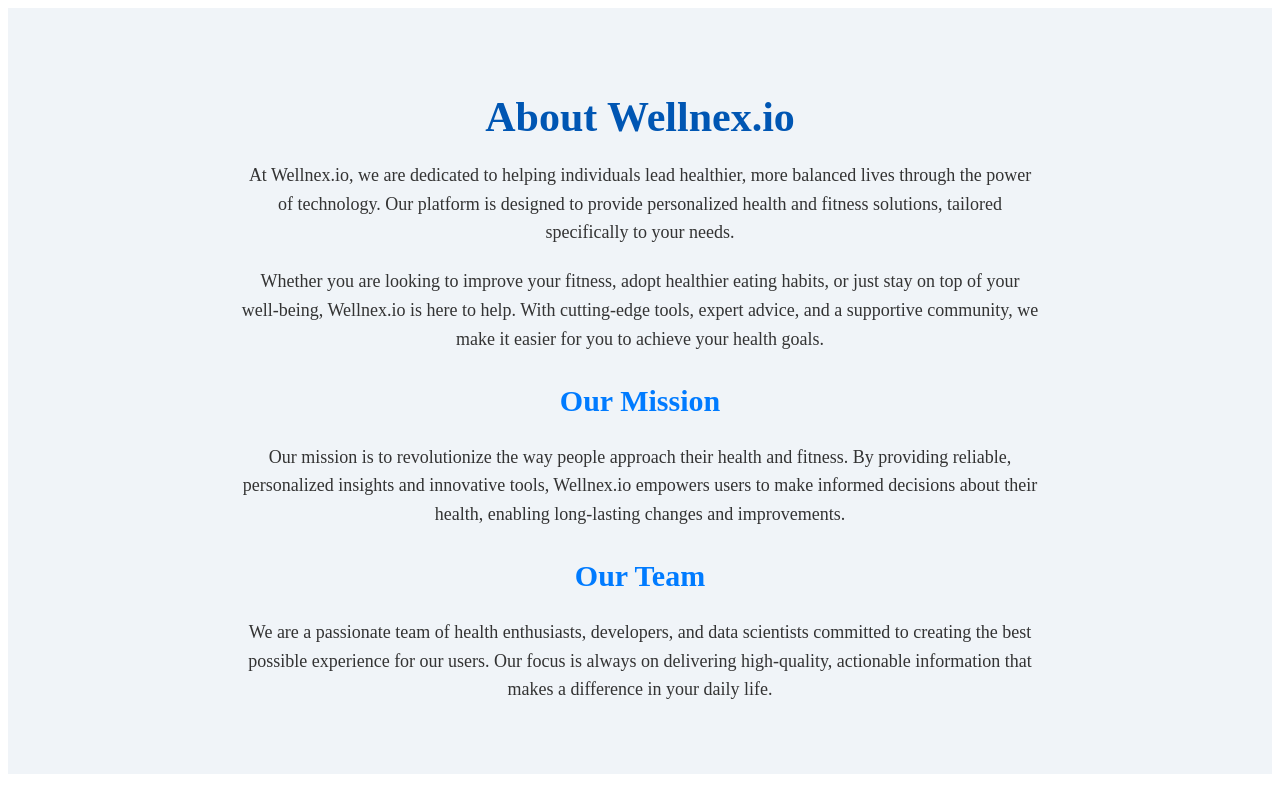
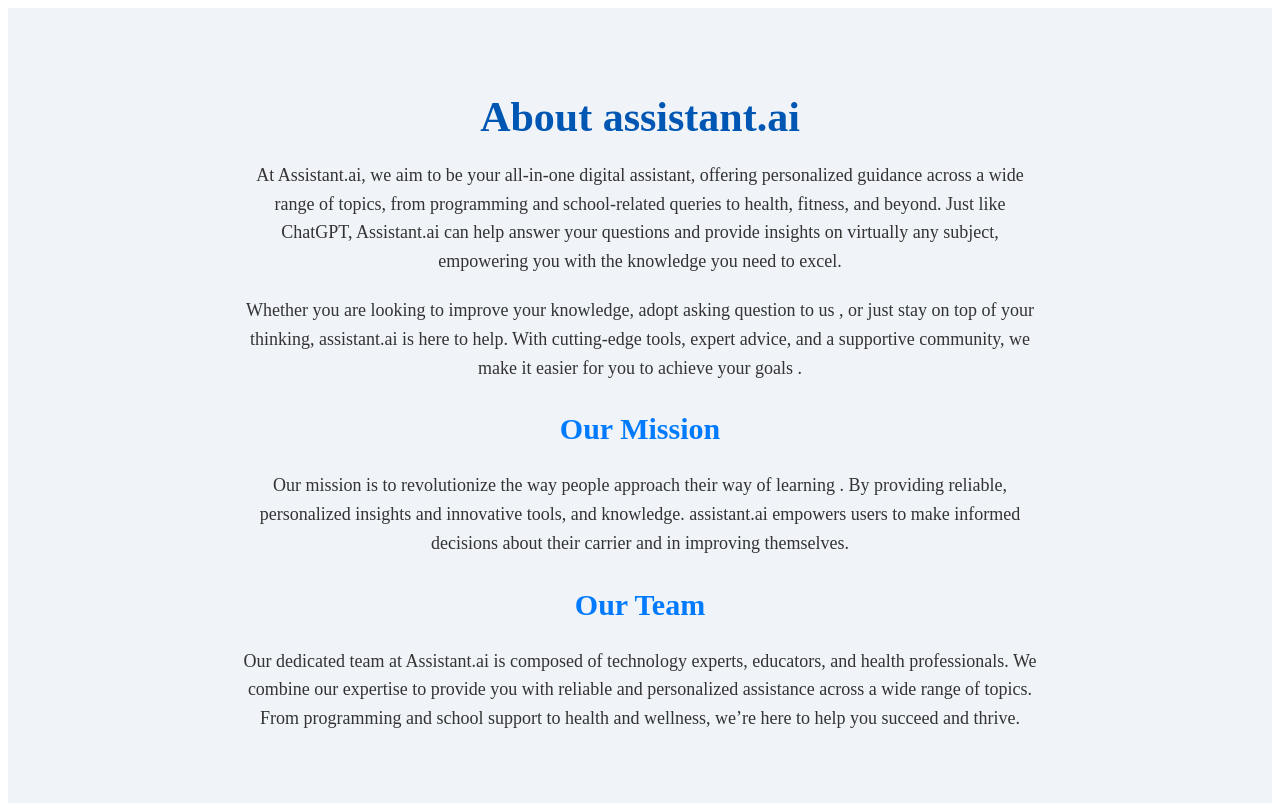
Before and after one commit to Ravi-Dahiya-00/web-a-thon, a plain HTML site: page about.html in a window 1280 px wide. Drawn offline with Linux system fonts and the light colour scheme; a script that the page names is missing.

Commit message:
learning

```diff
--- a/about.html
+++ b/about.html
@@ -3,7 +3,7 @@
 <head>
     <meta charset="UTF-8">
     <meta name="viewport" content="width=device-width, initial-scale=1.0">
-    <title>About Us - Wellnex.io</title>
+    <title>About Us - assistant.ai</title>
     <link rel="stylesheet" href="about.css">
 </head>
 <body>
@@ -12,26 +12,29 @@
     <!-- About Us Section -->
     <section class="about-section">
         <div class="about-container">
-            <h1>About Wellnex.io</h1>
+            <h1>About assistant.ai</h1>
+            <p>At Assistant.ai, we aim to be your all-in-one digital assistant, offering personalized guidance across a wide range of topics,
+                from programming and school-related queries to health, fitness, and beyond. Just like ChatGPT, Assistant.ai
+                 can help answer your questions and provide insights on virtually any subject, empowering you with the knowledge you need to excel.
+
+
+                </p>
             <p>
-                At Wellnex.io, we are dedicated to helping individuals lead healthier, more balanced lives through the power of technology.
-                Our platform is designed to provide personalized health and fitness solutions, tailored specifically to your needs.
-            </p>
-            <p>
-                Whether you are looking to improve your fitness, adopt healthier eating habits, or just stay on top of your well-being, Wellnex.io is here to help.
-                With cutting-edge tools, expert advice, and a supportive community, we make it easier for you to achieve your health goals.
+                Whether you are looking to improve your knowledge, adopt asking question to us , or just stay on top of your thinking, assistant.ai is here to help.
+                With cutting-edge tools, expert advice, and a supportive community, we make it easier for you to achieve your goals .
             </p>
 
             <h2>Our Mission</h2>
             <p>
-                Our mission is to revolutionize the way people approach their health and fitness. By providing reliable, personalized insights and innovative tools,
-                Wellnex.io empowers users to make informed decisions about their health, enabling long-lasting changes and improvements.
+                Our mission is to revolutionize the way people approach their way of learning . By providing reliable, personalized insights and innovative tools,
+                and knowledge. assistant.ai empowers users to make informed decisions about their carrier and in improving themselves.
             </p>
 
             <h2>Our Team</h2>
             <p>
-                We are a passionate team of health enthusiasts, developers, and data scientists committed to creating the best possible experience for our users.
-                Our focus is always on delivering high-quality, actionable information that makes a difference in your daily life.
+                Our dedicated team at Assistant.ai is composed of technology experts, educators, and health professionals.
+                We combine our expertise to provide you with reliable and personalized assistance across a wide range of topics.
+                From programming and school support to health and wellness, we’re here to help you succeed and thrive.
             </p>
         </div>
     </section>
--- a/style.css
+++ b/style.css
@@ -7,7 +7,7 @@
 }
 body{
     background-color: black;
-    background-image: url(fitness.jpg);
+    background-image: url(aiimage.webp);
     background-repeat: no-repeat;
     background-size:cover;
 
```
Also changed, not shown: index.html (+7 -7 lines), looks.html (+3 -3 lines), aiimage.webp (added), fitness.jpg (deleted).
